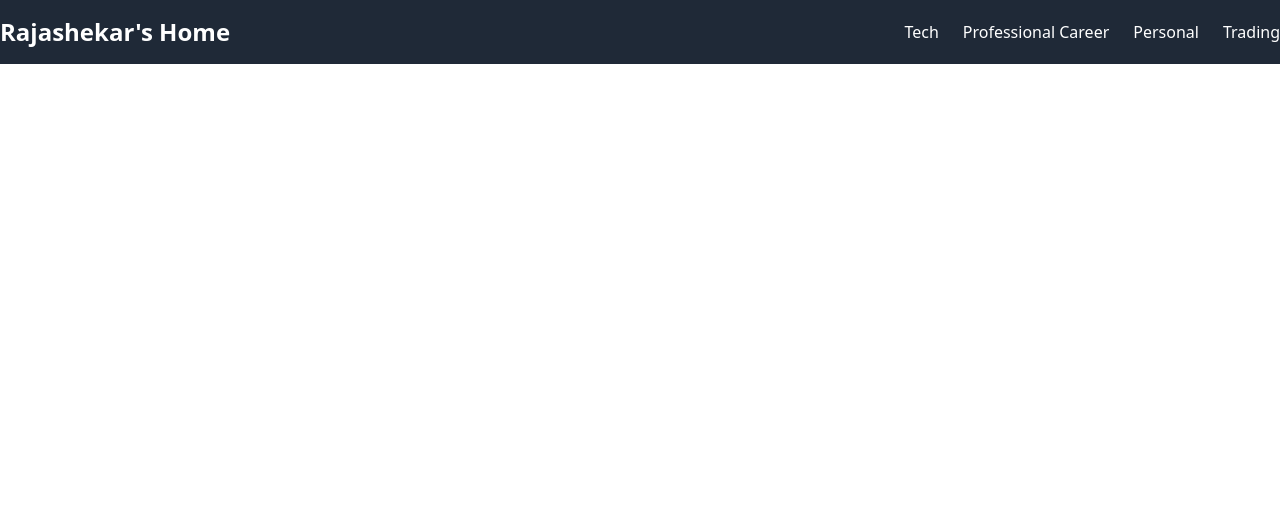
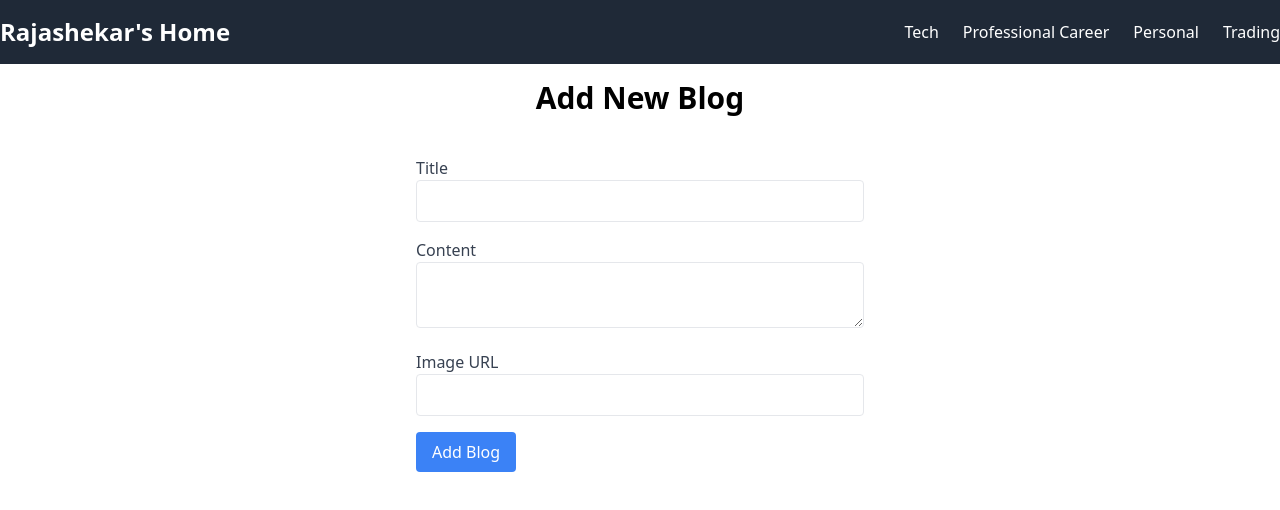
Before and after one commit to RajshekarM/bridge, a React (Vite) app in the folder frontend/: page /add-blog in a window 1280 px wide. Shown: the top 510 px of the page. Built offline with nearby package versions, Linux system fonts and the light colour scheme.

Commit message:
added edit and add new blog feature

```diff
--- a/frontend/src/App.tsx
+++ b/frontend/src/App.tsx
@@ -6,6 +6,8 @@ import Tech from './pages/Tech';
 import Career from './pages/Career';
 import Personal from './pages/Personal';
 import Trading from './pages/Trading';
+import AddBlog from './components/AddBlog';
+
 
 function App() {
   return (
@@ -17,6 +19,7 @@ function App() {
         <Route path="/career" element={<Career/>} />
         <Route path="/personal" element={<Personal/>} />
         <Route path="/trading" element={<Trading/>}/>
+        <Route path="/add-blog" element={<AddBlog />} />
       </Routes>
     </Router>
   );
--- /dev/null
+++ b/frontend/src/components/AddBlog.tsx
@@ -0,0 +1,72 @@
+// src/pages/AddBlog.js
+import { useState } from 'react';
+
+const AddBlog = () => {
+  const [title, setTitle] = useState('');
+  const [content, setContent] = useState('');
+  const [image, setImage] = useState('');
+
+  const handleSubmit = (e) => {
+    e.preventDefault();
+
+    const newBlog = {
+      title,
+      content,
+      image,
+      date: new Date().toISOString().split('T')[0],
+    };
+
+    fetch('http://localhost:5000/api/blogs', {
+      method: 'POST',
+      headers: {
+        'Content-Type': 'application/json',
+      },
+      body: JSON.stringify(newBlog),
+    })
+      .then((response) => response.json())
+      .then((data) => {
+        console.log('Blog added:', data);
+        // Optionally redirect to another page or show a success message
+      })
+      .catch((error) => console.error('Error adding blog:', error));
+  };
+
+  return (
+    <div className="pt-20 container mx-auto px-4">
+      <h1 className="text-3xl font-bold text-center mb-10">Add New Blog</h1>
+      <form onSubmit={handleSubmit} className="max-w-md mx-auto">
+        <div className="mb-4">
+          <label className="block text-gray-700">Title</label>
+          <input
+            type="text"
+            value={title}
+            onChange={(e) => setTitle(e.target.value)}
+            className="w-full px-3 py-2 border rounded"
+          />
+        </div>
+        <div className="mb-4">
+          <label className="block text-gray-700">Content</label>
+          <textarea
+            value={content}
+            onChange={(e) => setContent(e.target.value)}
+            className="w-full px-3 py-2 border rounded"
+          />
+        </div>
+        <div className="mb-4">
+          <label className="block text-gray-700">Image URL</label>
+          <input
+            type="text"
+            value={image}
+            onChange={(e) => setImage(e.target.value)}
+            className="w-full px-3 py-2 border rounded"
+          />
+        </div>
+        <button type="submit" className="bg-blue-500 text-white py-2 px-4 rounded">
+          Add Blog
+        </button>
+      </form>
+    </div>
+  );
+};
+
+export default AddBlog;
--- a/frontend/src/pages/Tech.tsx
+++ b/frontend/src/pages/Tech.tsx
@@ -1,6 +1,8 @@
 // src/pages/Tech.js
 import { useEffect, useState } from 'react';
 import BlogCard from '../components/BlogCard';
+import { useNavigate } from 'react-router-dom';
+
 
 interface Blog {
   id: number;
@@ -13,6 +15,9 @@ interface Blog {
 const Tech = () => {
 
   const [blogs, setBlogs] = useState<Blog[]>([]);
+  const navigate = useNavigate();
+
+
 
   useEffect(() => {
     fetch('http://localhost:5000/api/blogs')
@@ -30,6 +35,10 @@ const Tech = () => {
 
 
 
+    const handleAddBlogClick = () => {
+      navigate('/add-blog');
+    };
+
     const handleSave = (updatedBlog: Blog) => {
       setBlogs(blogs.map(blog => (blog.id === updatedBlog.id ? updatedBlog : blog)));
     };
@@ -37,7 +46,12 @@ const Tech = () => {
   return (
     <div className="pt-20 container mx-auto px-4">
       <h1 className="text-3xl font-bold text-center mb-10">Tech Page</h1>
-      <h2 className="bg-slate-900 w-1/6 text-white text-center py-2 px-4 rounded hover:bg-slate-700">Add new blog</h2>
+      <button
+        className="bg-slate-900 w-1/6 text-white text-center py-2 px-4 rounded hover:bg-slate-700"
+        onClick={handleAddBlogClick}
+      >
+        Add New Blog
+      </button>
       <p className="text-center mb-10">Welcome to my Tech page. Here you will find my blog posts and projects related to technology.</p>
       <div className="grid grid-cols-1 md:grid-cols-2 lg:grid-cols-3 gap-8">
         {blogs.map((blog) => (
```
Also changed, not shown: 3 other files (tests, documents, lock files or other folders).
